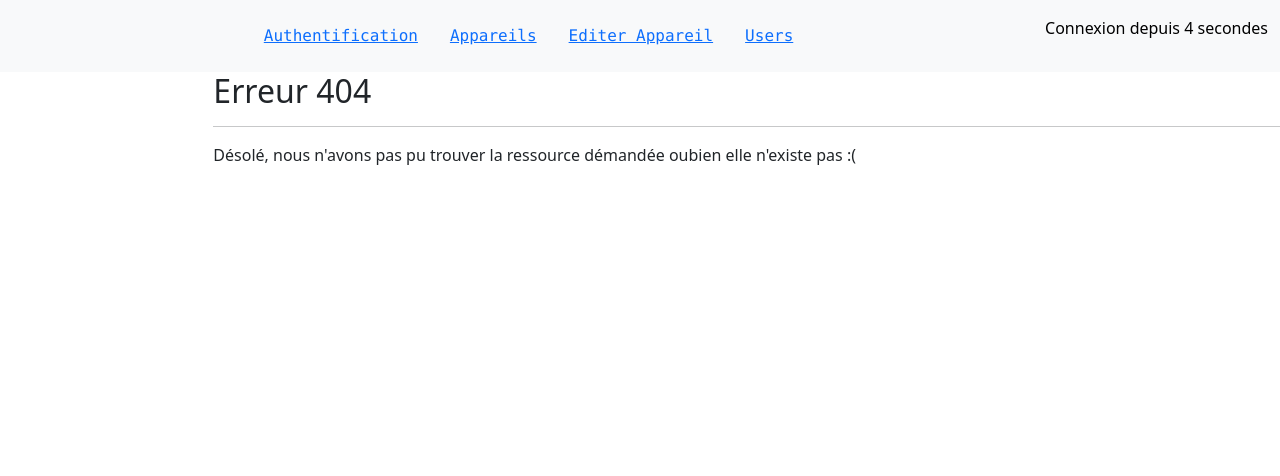
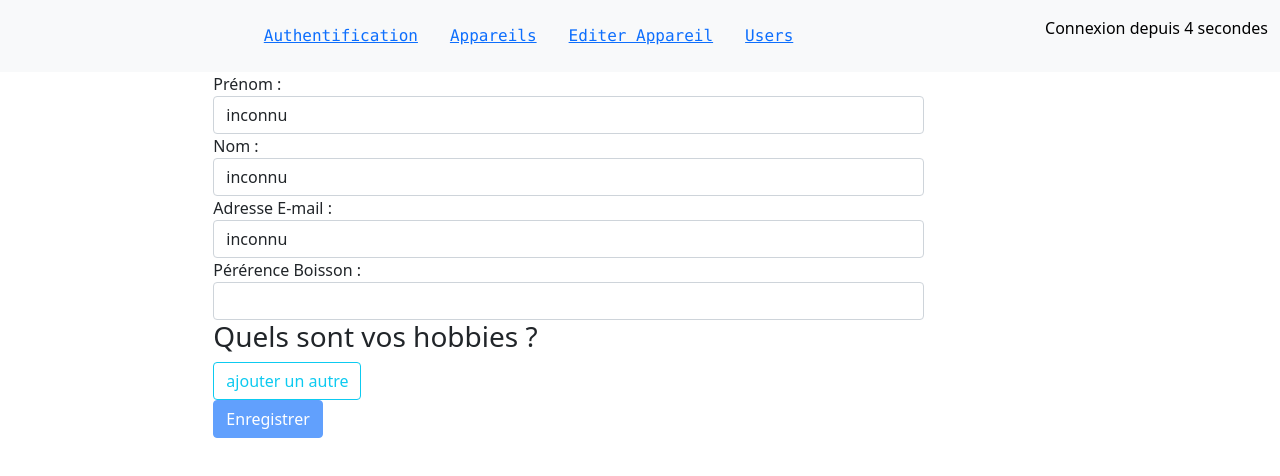
Before and after one commit to lmlouis/ripository, an Angular app: page /newuser in a window 1280 px wide. Before the commit this address led to /not-found. Shown: the top 476 px of the page. Built offline with nearby package versions, Linux system fonts and the light colour scheme.

Commit message:
Formulaire réactive

```diff
--- a/src/app/app.module.ts
+++ b/src/app/app.module.ts
@@ -1,6 +1,6 @@
 import { NgModule } from '@angular/core';
 import { BrowserModule } from '@angular/platform-browser';
-import {FormsModule} from '@angular/forms';
+import {FormsModule, ReactiveFormsModule} from '@angular/forms';
 import { AppRoutingModule } from './app-routing.module';
 import { AppComponent } from './app.component';
 import { AppareilComponent } from './appareil/appareil.component';
@@ -15,10 +15,13 @@ import {AuthGard} from "./services/auth-gard.service";
 import { EditAppareilComponent } from './edit-appareil/edit-appareil.component';
 import { UserListComponent } from './user-list/user-list.component';
 import {UserService} from "./services/user.service";
+import { NewUserComponent } from './new-user/new-user.component';
 
 
 const appRoutes: Routes = [
+
   {path: 'user', canActivate: [AuthGard], component: UserListComponent},
+  {path: 'newuser',  component: NewUserComponent},
   {path: 'edit', canActivate: [AuthGard], component: EditAppareilComponent},
   {path: 'appareil', canActivate: [AuthGard], component: AppareilViewComponent}, // appareilview
   {path: 'appareil/:id', canActivate: [AuthGard],  component: SingleAppareilComponent},
@@ -36,12 +39,14 @@ const appRoutes: Routes = [
     SingleAppareilComponent,
     FourOFourComponent,
     EditAppareilComponent,
-    UserListComponent
+    UserListComponent,
+    NewUserComponent
   ],
   imports: [
     BrowserModule,
     AppRoutingModule,
     FormsModule,
+    ReactiveFormsModule, //formulaire reactives
     RouterModule.forRoot(appRoutes) // toute nos routes se toruvent dans appRoutes
   ],
   providers: [ //injection de service
--- /dev/null
+++ b/src/app/new-user/new-user.component.html
@@ -0,0 +1,31 @@
+<div class=" col-sm-8 col-sm-offset-2">
+  <form [formGroup]="userfrom" (ngSubmit)="onSubmitForm()">
+    <div class="form-group">
+      <label for="firstname">Prénom : </label>
+      <input type="text" class="form-control" id="firstname" formControlName="firstname">
+    </div>
+    <div class="form-group">
+      <label for="lastname">Nom : </label>
+      <input type="text" class="form-control" id="lastname" formControlName="lastname">
+    </div>
+    <div class="form-group">
+      <label for="email">Adresse E-mail : </label>
+      <input type="text" class="form-control" id="email" formControlName="email">
+    </div>
+    <div class="form-group">
+      <label for="drinkPreference">Pérérence Boisson : </label>
+      <select class="form-control" id="drinkPreference" formControlName="drinkPreference">
+        <option value="coca">Coca</option>
+        <option value="fantas">Fantas</option>
+      </select>
+    </div>
+    <div formArrayName="hobbies" class="form-group">
+      <h3>Quels sont vos hobbies ?</h3>
+      <div *ngFor="let hobbyControl of getHobbies().controls; let i = index">
+        <input type="text" class="form-control" id="hobbies" [formControlName]="i">
+      </div>
+      <button (click)="onAddHobbies()" type="button" class="btn btn-outline-info">ajouter un autre </button>
+    </div>
+    <button type="submit" class="btn btn-primary" [disabled]="userfrom.invalid">Enregistrer</button>
+  </form>
+</div>
--- /dev/null
+++ b/src/app/new-user/new-user.component.ts
@@ -0,0 +1,62 @@
+import { Component, OnInit } from '@angular/core';
+import {FormArray, FormBuilder, FormGroup, Validators} from "@angular/forms";
+import {UserService} from "../services/user.service";
+import {Router} from "@angular/router";
+import {User} from "../models/User.model";
+
+@Component({
+  selector: 'app-new-user',
+  templateUrl: './new-user.component.html',
+  styleUrls: ['./new-user.component.scss']
+})
+export class NewUserComponent implements OnInit {
+  // @ts-ignore
+  userfrom: FormGroup;
+
+  constructor(private formBuilder: FormBuilder,
+              private userService: UserService,
+              private router: Router) { }
+
+  ngOnInit(): void {//initialiser le formulaire
+    this.initForm();
+  }
+
+  initForm(){ //retourn un formulair
+    this.userfrom = this.formBuilder.group({
+      firstname: ['inconnu', Validators.required],
+      lastname: ['inconnu', Validators.required],
+      email: ['inconnu', [Validators.required, Validators.email]],
+      drinkPreference: ['inconnu', Validators.required],
+      hobbies: this.formBuilder.array([])
+      }
+    );
+  }
+
+
+  onSubmitForm() {
+    //recuperer les données du formulair
+    const formvalue =this.userfrom.value;
+    //creer un user avec
+    const newUser = new User(
+      formvalue['firstname'],
+      formvalue['lastname'],
+      formvalue['email'],
+      formvalue['drinkPreference'],
+      formvalue['hobbies']? formvalue['hobbies']:[]
+    );
+    // ajouter un user dans la liste des users
+    this.userService.addUser(newUser);
+    // redirecte à  user
+    this.router.navigate(['../user']);
+
+  }
+
+  getHobbies(){
+    return this.userfrom.get('hobbies') as FormArray;
+  }
+
+  onAddHobbies(){
+    const newHobbyControl = this.formBuilder.control('', Validators.required);
+    this.getHobbies().push(newHobbyControl);
+  }
+}
--- a/src/app/user-list/user-list.component.html
+++ b/src/app/user-list/user-list.component.html
@@ -1,3 +1,4 @@
+<a routerLink="../newuser">Ajouter un Utilisateur</a> <br>
 <ul class="list-group container">
   <li class="list-group-item" *ngFor="let user of users">
     <h3>{{user.firstname | lowercase}} {{user.lastname | uppercase}}</h3> <hr>
```
Also changed, not shown: src/app/new-user/new-user.component.scss (added), 1 other file (tests, documents, lock files or other folders).
